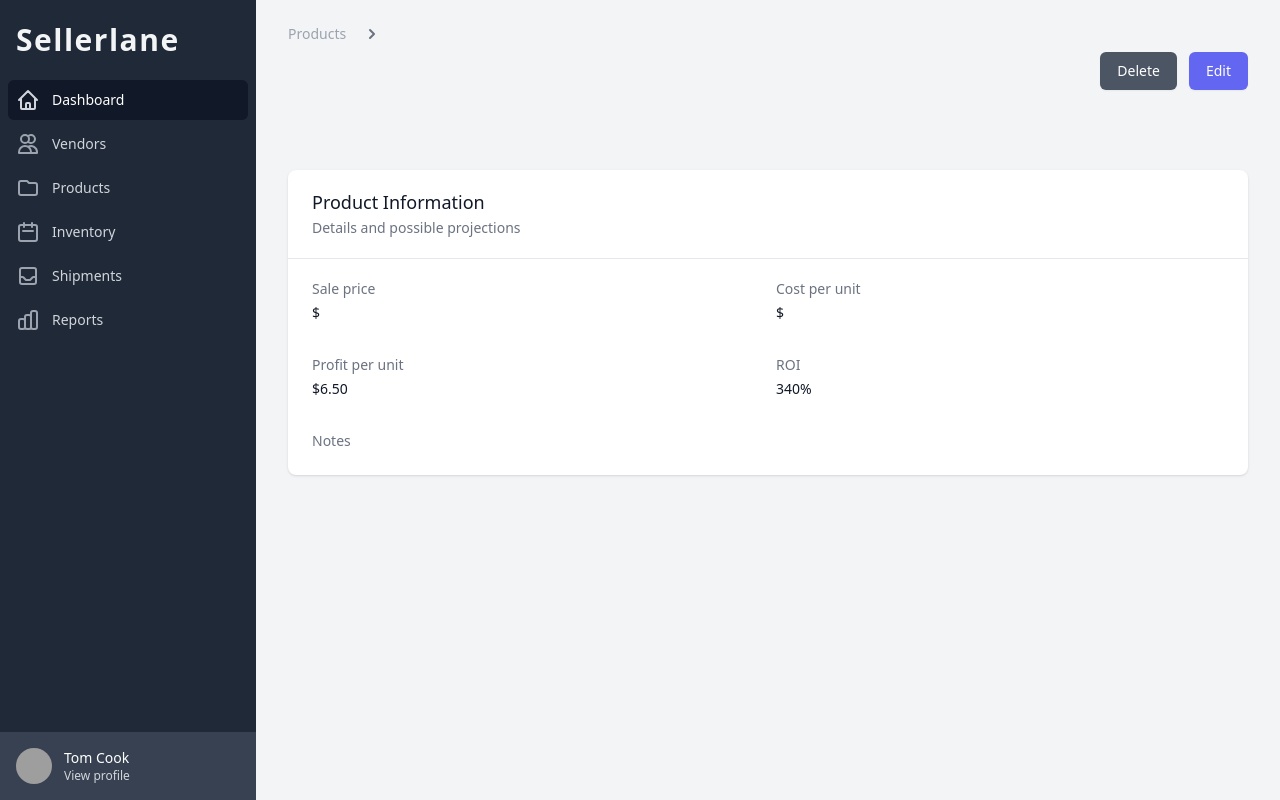
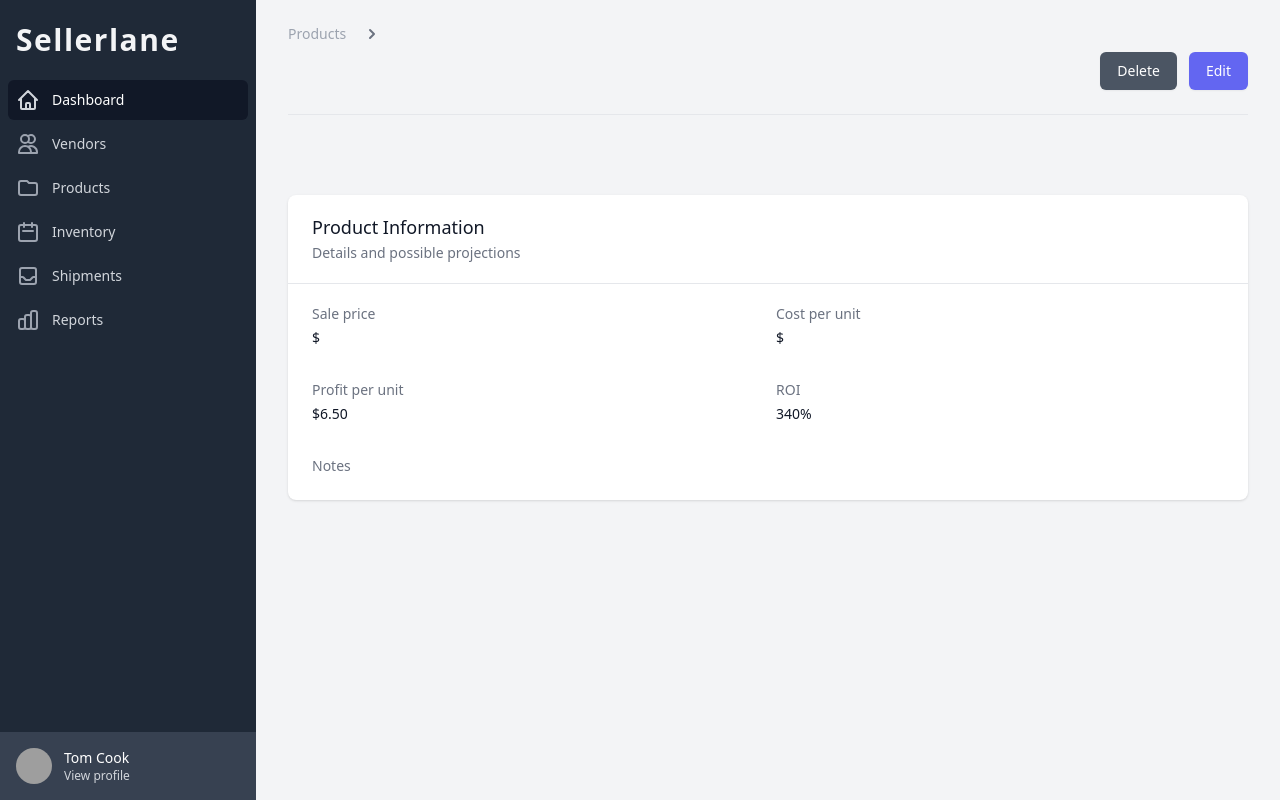
Before and after one commit to nexttrack07/sellerlane, a Django app: template templates/products/product_detail.html in a window 1280 px wide. Run offline with Django 3.2, Linux system fonts and the light colour scheme; the template is opened without the code that fills it, so the values that code supplies are empty; style sheets or scripts are compiled from the project's sources; parts of the project's set-up code (start-up, migrations or seed data) failed here and were passed over; some libraries are stand-ins or nearby versions; grey boxes are pictures that could not be loaded.

Commit message:
fixed detail

```diff
--- a/templates/products/product_detail.html
+++ b/templates/products/product_detail.html
@@ -47,7 +47,7 @@
   </div>
   <div class="mt-2 md:flex md:items-center md:justify-between">
     <div class="flex-1 min-w-0">
-      <h2 class="text-2xl font-bold leading-7 text-white sm:text-3xl sm:truncate">
+      <h2 class="text-2xl font-bold leading-7 text-gray-900 sm:text-3xl sm:truncate">
         {{ product.title }}
       </h2>
     </div>
@@ -64,6 +64,8 @@
   </div>
 </div>
 
+<br>
+<hr>
 {% endblock page_title %}
 
 {% block content %}
```
